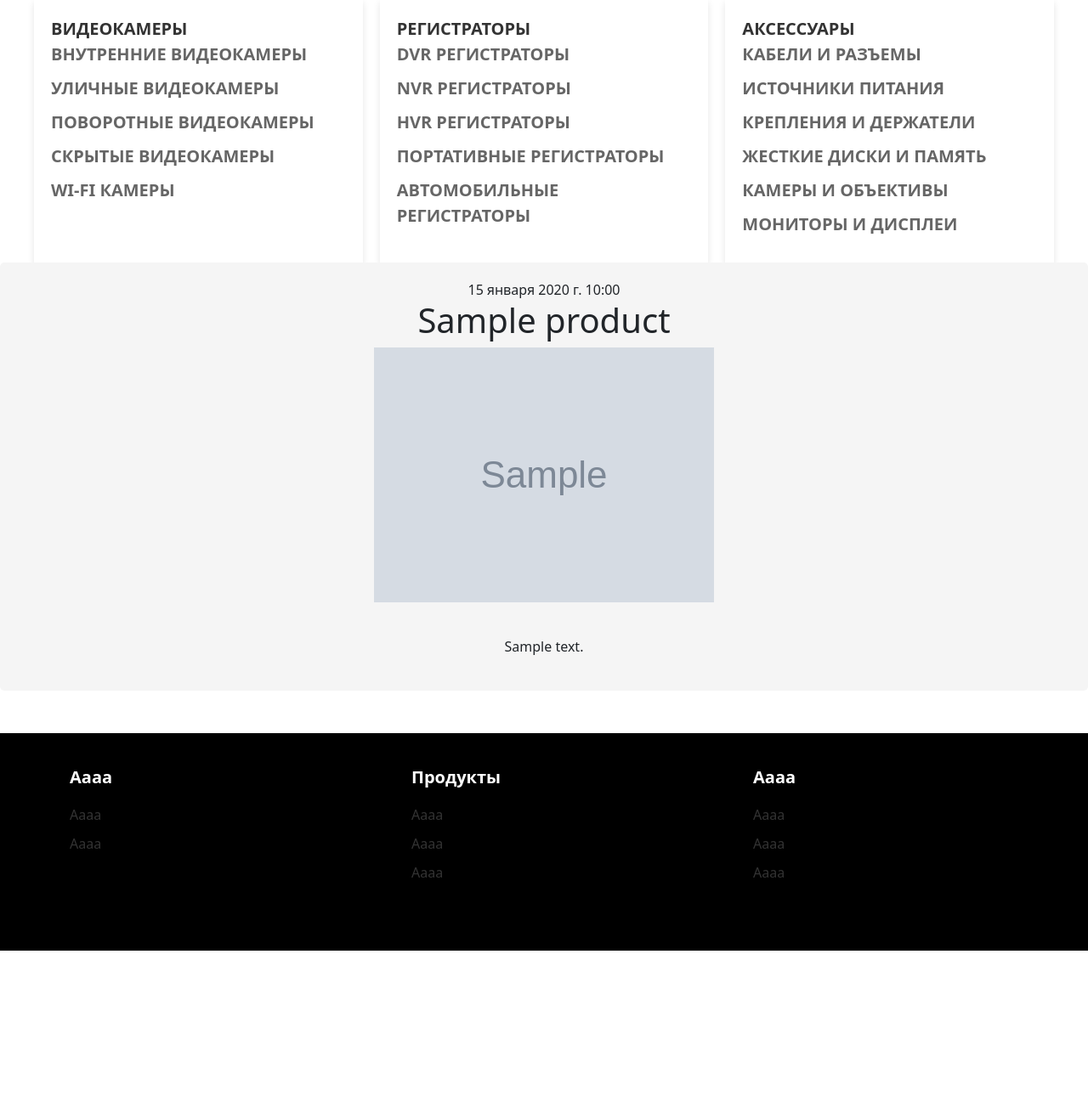
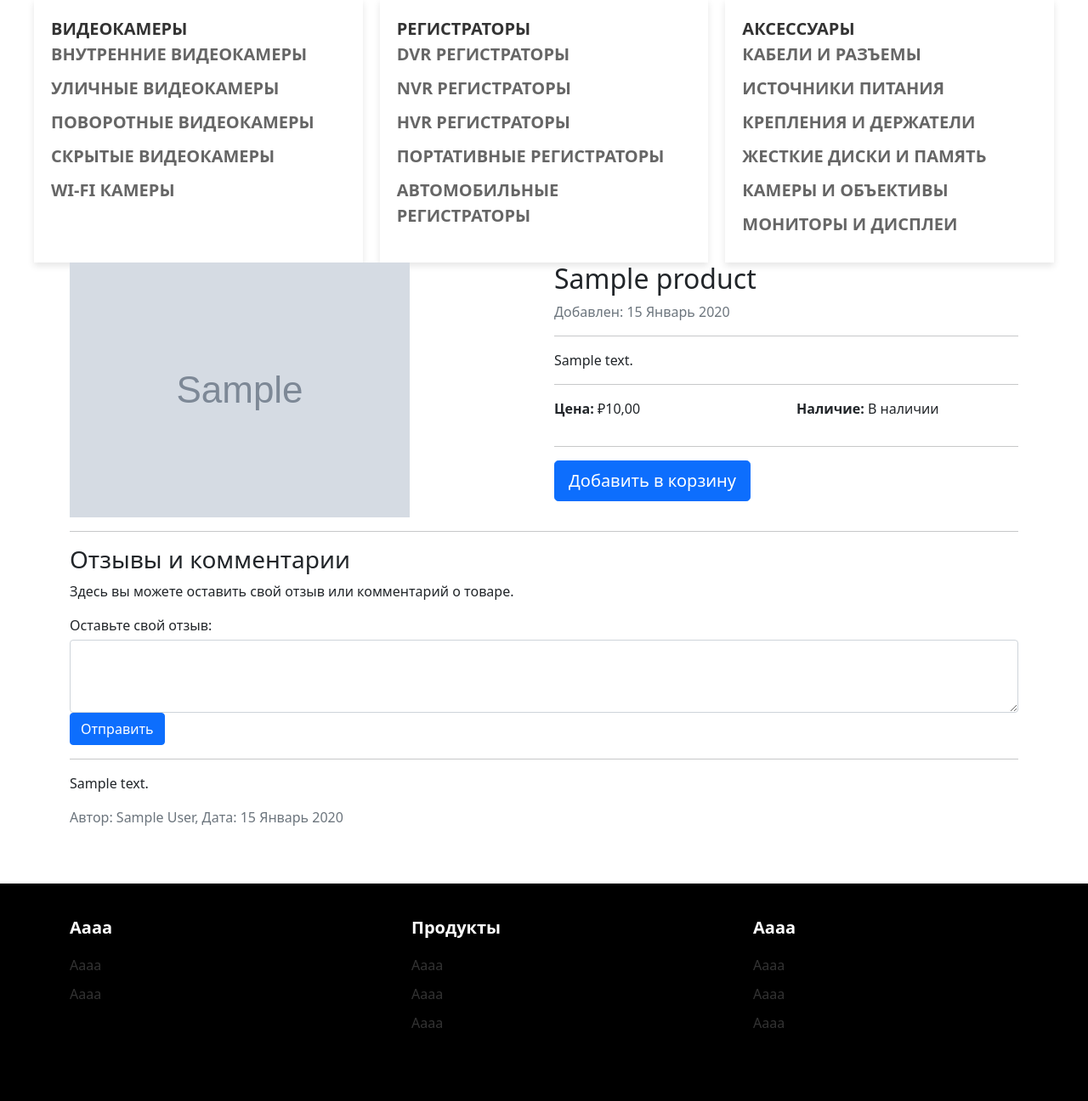
Before and after one commit to valakas228/repair_site_public, a Django app: a page that uses denis228/store/templates/store/product_detail.html in a window 1280 px wide. Shown: the part 139-1435 px from the top of the page at 85% size. Before the commit the page ends 1258 px from the top, so only its background shows below. Run offline with Django 4.2, Linux system fonts and the light colour scheme; tables that the repository leaves empty hold one stand-in row (values such as "Sample post"); grey boxes marked "Sample" are stand-in pictures; parts of the project's set-up code (start-up, migrations or seed data) failed here and were passed over; some libraries are stand-ins or nearby versions.

Commit message:
update product_detail.html

```diff
--- a/denis228/store/templates/store/product_detail.html
+++ b/denis228/store/templates/store/product_detail.html
@@ -1,14 +1,59 @@
 {% extends 'store/store.html' %}
 
 {% block content %}
-    <div class="product">
-        {% if product.name %}
-            <div class="date">
-                {{ product.created_at }}
+    <div class="container">
+        <div class="row">
+            <div class="col-lg-6">
+                <img src="{{ product.image.url }}" alt="{{ product.name }}" class="img-fluid">
             </div>
-        {% endif %}
-        <h1>{{ product.name }}</h1>
-        <p><img src="{{ product.image }}" alt="{{ product.name }}"></p>
-        <p>{{ product.description|linebreaksbr }}</p>
+            <div class="col-lg-6">
+                <div class="product-details">
+                    <h2>{{ product.name }}</h2>
+                    <p class="text-muted">Добавлен: {{ product.created_at|date:"d F Y" }}</p>
+                    <hr>
+                    <p class="description">{{ product.description|linebreaks }}</p>
+                    <hr>
+                    <div class="row">
+                        <div class="col-md-6">
+                            <p><strong>Цена:</strong> ₽{{ product.price }}</p>
+                        </div>
+                        <div class="col-md-6">
+                            <p><strong>Наличие:</strong> {% if product.available %}В наличии{% else %}Нет в наличии{% endif %}</p>
+                        </div>
+                    </div>
+                    <hr>
+                    <form method="POST" action="{% url 'add_to_cart' product.slug %}">
+                        {% csrf_token %}
+                        <button type="submit" class="btn btn-primary btn-lg btn-block">Добавить в корзину</button>
+                    </form>
+                </div>
+            </div>
+        </div>
+        <hr>
+        <div class="row">
+            <div class="col-md-12">
+                <h3>Отзывы и комментарии</h3>
+                <p>Здесь вы можете оставить свой отзыв или комментарий о товаре.</p>
+<form method="post" action="{% url 'add_comment' slug=product.slug %}">
+                    {% csrf_token %}
+                    <div class="form-group">
+                        <label for="comment">Оставьте свой отзыв:</label>
+                        <textarea class="form-control" id="comment" name="comment" rows="3"></textarea>
+                    </div>
+                    <button type="submit" class="btn btn-primary">Отправить</button>
+                </form>
+                <hr>
+                <div class="comments">
+                    {% for comment in product.comments.all %}
+                        <div class="comment">
+                            <p>{{ comment.text }}</p>
+                            <p class="text-muted">Автор: {{ comment.author }}, Дата: {{ comment.created_at|date:"d F Y" }}</p>
+                        </div>
+                    {% empty %}
+                        <p>Пока нет отзывов.</p>
+                    {% endfor %}
+                </div>
+            </div>
+        </div>
     </div>
 {% endblock %}
```
